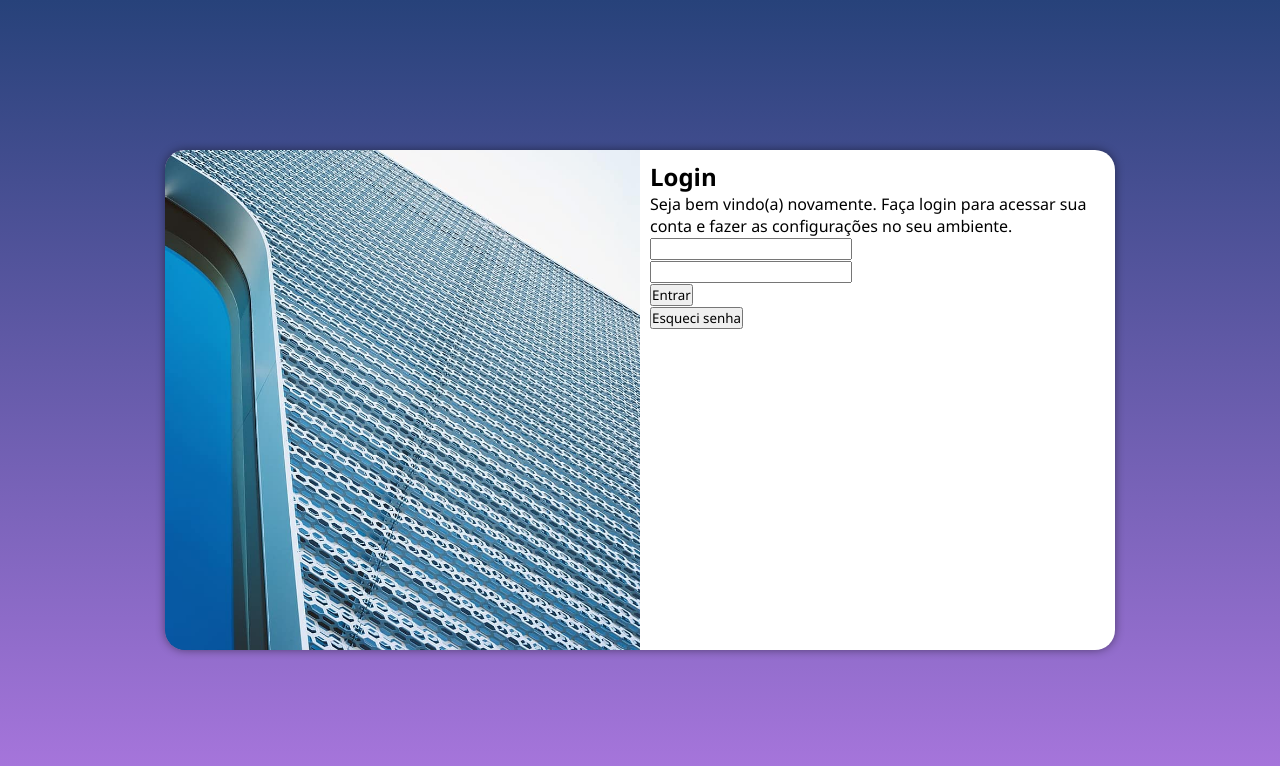
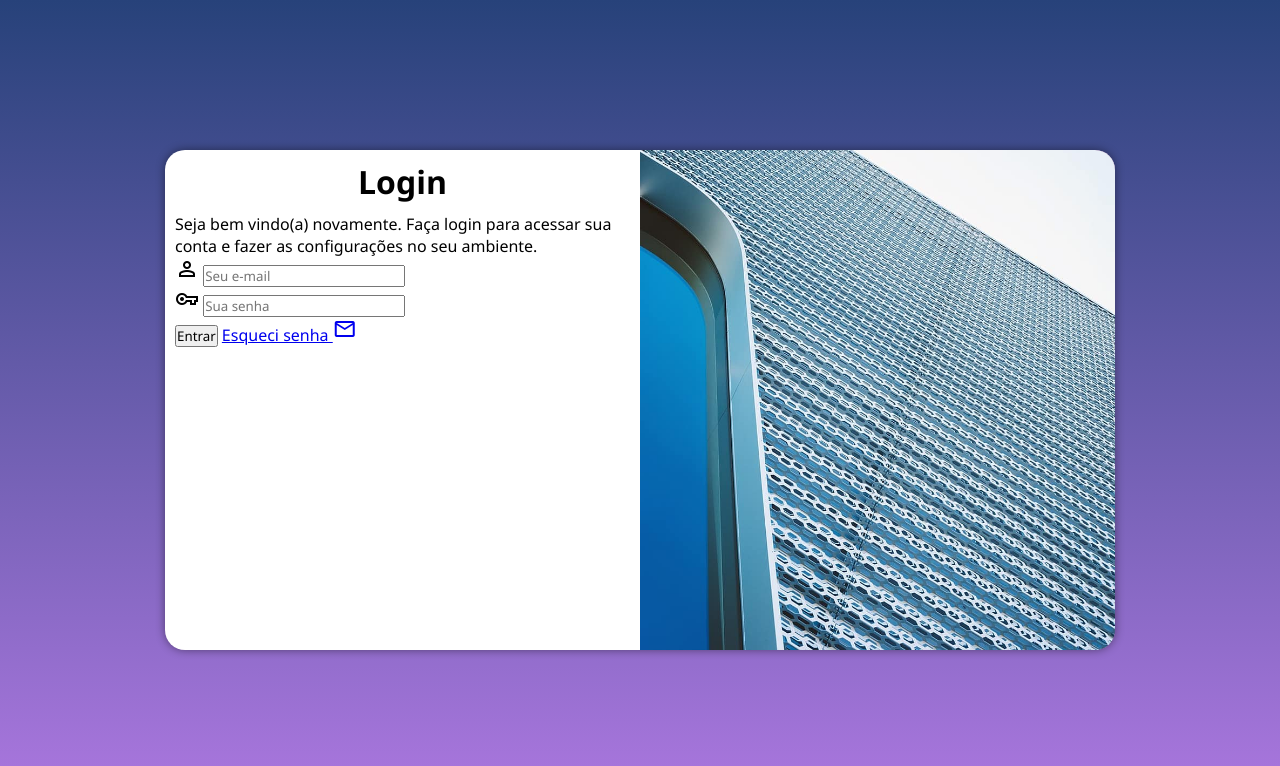
Before and after one commit to Leonel-p-a/projeto-login, a plain HTML site: page index.html in a window 1280 px wide. Drawn offline with nearby package versions, Linux system fonts and the light colour scheme.

Commit message:
formulário adicionado

```diff
--- a/estilos/media-queries.css
+++ b/estilos/media-queries.css
@@ -19,6 +19,10 @@
         float: right;
         width: 70%;
     }
+
+    div#formulario h1 {
+        font-size: 1.8em;
+    }
 }
 
 @media screen and (min-width: 992px) {
@@ -33,11 +37,19 @@
     section#login div#imagem {
         width: 50%;
         height: 100%;
-        float: left;
+        float: right;
     }
 
     section#login div#formulario {
-        float: right;
+        float: left;
         width: 50%;
     }
+
+    div#formulario h1 {
+        font-size: 2em;
+    }
+
+    div#formulario p {
+        font-size: 1em;
+    }
 }
--- a/estilos/style.css
+++ b/estilos/style.css
@@ -48,3 +48,12 @@ div#formulario {
     display: block;
     padding: 10px;
 }
+
+div#formulario h1 {
+    text-align: center;
+    margin-bottom: 10px;
+}
+
+div#formulario p {
+    font-size: 0.8em;
+}
--- a/index.html
+++ b/index.html
@@ -4,6 +4,7 @@
     <meta charset="UTF-8">
     <meta name="viewport" content="width=device-width, initial-scale=1.0">
     <title>Login</title>
+    <link href="https://fonts.googleapis.com/css2?family=Material+Symbols+Outlined" rel="stylesheet" />
     <link rel="stylesheet" href="estilos/style.css">
     <link rel="stylesheet" href="estilos/media-queries.css">
 </head>
@@ -16,22 +17,24 @@
             <div id="formulario">
                 <h1>Login</h1>
                 <p>Seja bem vindo(a) novamente. Faça login para acessar sua conta e fazer as configurações no seu ambiente.</p>
-                <form action="login.php" method="post">
+                <form action="login.php" method="post" autocomplete="on">
                     <div class="campo">
-                        <input type="email" name="email" id="email">
+                        <i class="material-symbols-outlined">person</i>
+                        <input type="email" name="email" id="email" placeholder="Seu e-mail" autocomplete="email" required>
+                        <label for="email"></label>
                     </div>
 
                     <div class="campo">
-                        <input type="password" name="senha" id="senha">
+                        <i class="material-symbols-outlined">vpn_key</i>
+                        <input type="password" name="senha" id="senha" placeholder="Sua senha" autocomplete="current-password" required>
+                        <label for="senha"></label>
                     </div>
 
-                    <div id="entrar">
-                        <button type="submit">Entrar</button>
-                    </div>
+                    <input type="submit" value="Entrar">
 
-                    <div id="recuperar-senha">
-                        <button>Esqueci senha</button>
-                    </div>
+                    <a href="esqueci.html" class="botao">
+                        Esqueci senha <i class="material-symbols-outlined">mail</i>
+                    </a>
                 </form>
             </div>
         </section>
```
